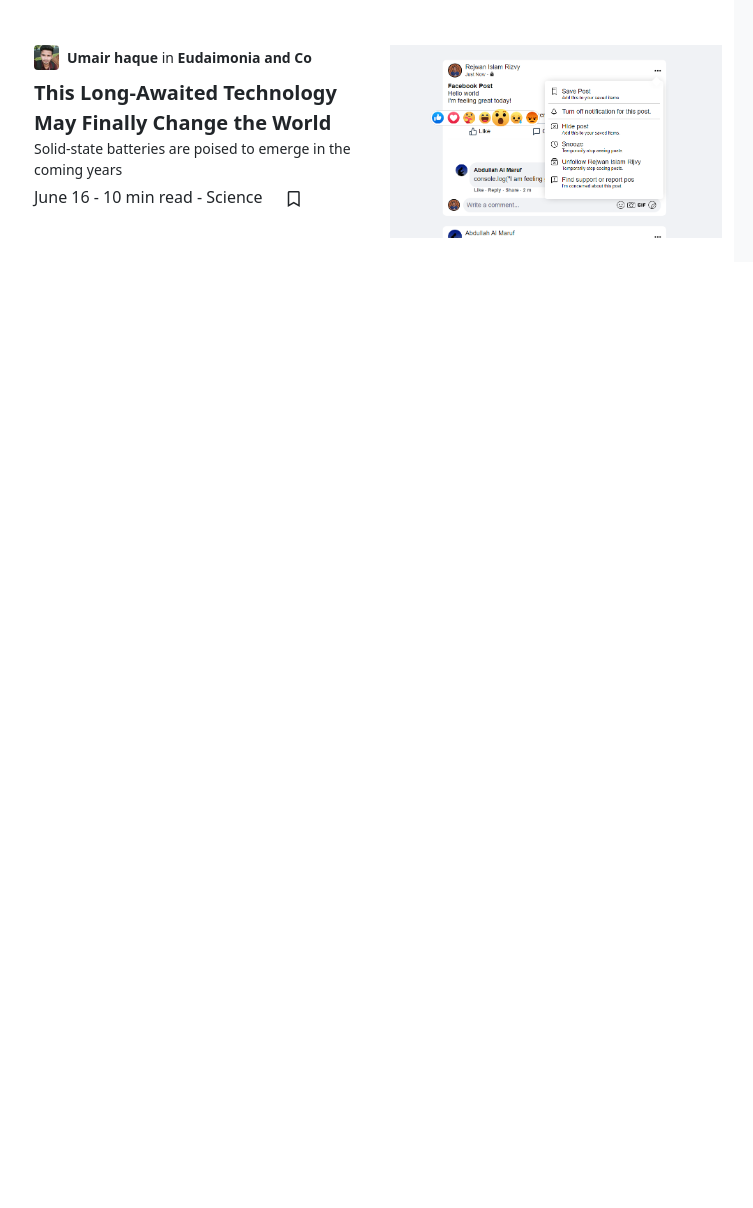
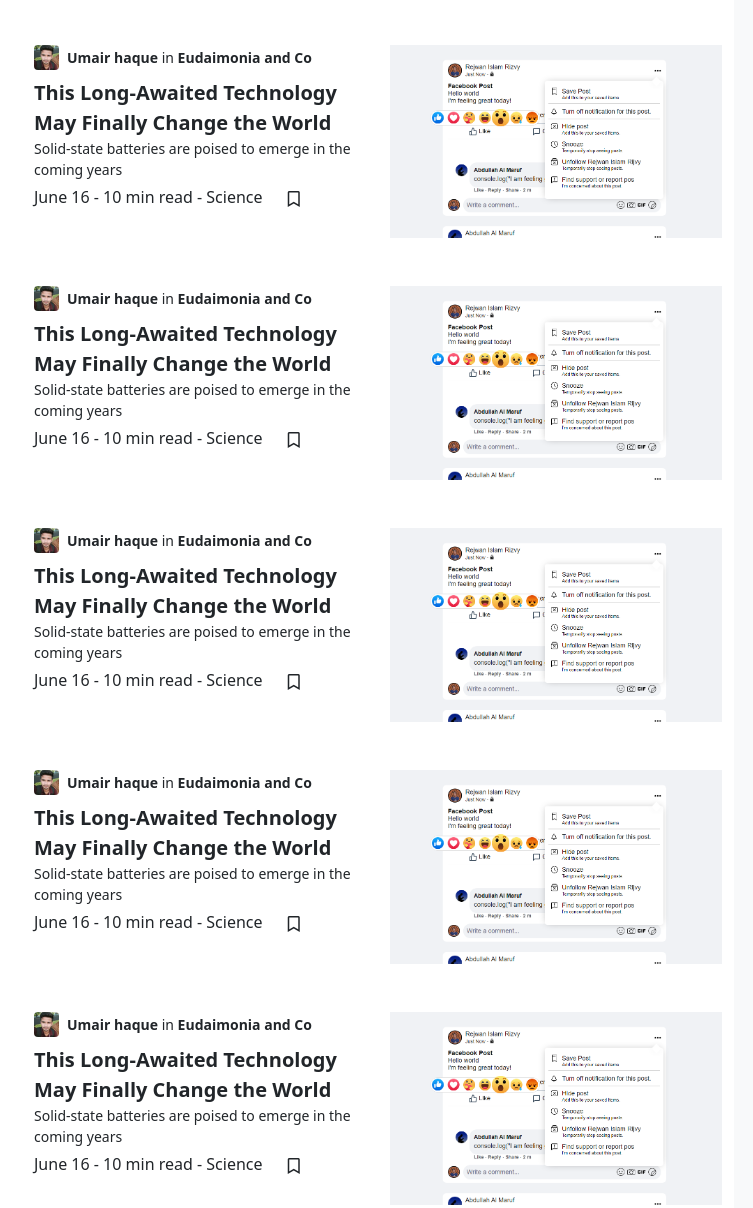
Before and after one commit to RIR360/Medium.com-redesign, a plain HTML site: page index.html in a window 1280 px wide. Shown: the part 1444-2652 px from the top of the page, without its empty margins (84-837 px from the left). Before the commit the page ends 1706 px from the top, so only its background shows below. Drawn offline with Linux system fonts and the light colour scheme.

Commit message:
functional home

```diff
--- a/index.html
+++ b/index.html
@@ -197,7 +197,8 @@
 
         <div class="row m-auto container">
 
-            <div class="container col-lg-8 order-2 order-lg-1">
+            <div id="auto-post" class="container col-lg-8 order-2 order-lg-1">
+
                 <div class="row py-4">
                     <div class="col-sm-6">
                         <div class="d-flex align-items-center">
@@ -294,7 +295,8 @@
 
             </div>
 
-            <div class="col-lg-4 p-3 order-1 order-lg-2 bg-light">
+            <div class="col-lg-4 order-1 order-lg-2 bg-light">
+                <div class="sticky-lg-top py-2">
                     <div class="fs-5 px-2">
                         DISCOVER MORE OF WHAT MATTERS TO YOU
                     </div>
@@ -311,7 +313,7 @@
                     </div>
                 </div>
             </div>
-
+        </div>
 
     </div>
 
--- a/script.js
+++ b/script.js
@@ -0,0 +1,60 @@
+
+
+var
+screen_h = $(window).height(),
+doc_h,
+dif;
+
+// loads variable amount of posts in the auto-post element
+function load(amount) {
+    for (let i = 0; i < amount; i++) {
+        $("#auto-post").append(`
+        <div class="row py-4">
+            <div class="col-sm-6">
+                <div class="d-flex align-items-center">
+                    <img class="rounded" src="images/user-soikat.jpg" alt="" width="25">
+                    <small class="ms-2">
+                        <a class="text-dark fw-bold text-decoration-none" href="#">Umair haque</a> in
+                        <a class="text-dark fw-bold text-decoration-none" href="#">Eudaimonia and Co</a>
+                    </small>
+                </div>
+                <div class="pt-2">
+                    <a href="#" class="fs-5 fw-bold text-dark text-decoration-none">
+                        This Long-Awaited Technology May Finally Change the World
+                    </a><br/>
+                    <small class="d-none d-lg-block">
+                        Solid-state batteries are poised to emerge in the coming years
+                    </small>
+                </div>
+                <div>
+                    June 16 - 10 min read -
+                    <a href="#" class="text-dark text-decoration-none">Science</a>
+                    <button class="text-dark btn mx-2">
+                        <i class="far fa-bookmark"></i>
+                    </button>
+                </div>
+            </div>
+            <div class="col-sm-6">
+                <a href="#">
+                    <img class="img-fluid" src="images/facebook-post.png" alt="">
+                </a>
+            </div>
+        </div>
+        `);
+    }
+}
+
+
+// infinite post effect
+$(window).scroll(e => {
+
+    doc_h = $(document).height();
+    dif = doc_h - screen_h - 100;
+    let top = $(window).scrollTop();
+
+    if (top > dif) {
+        // loading three post when user approach near the bottom end
+        load(3);
+    }
+
+});
```
Also changed, not shown: pages/our-story.html (+4 -1 lines), pages/write.html (+2 -2 lines). Lines whose indentation alone changed are shown as unchanged.
